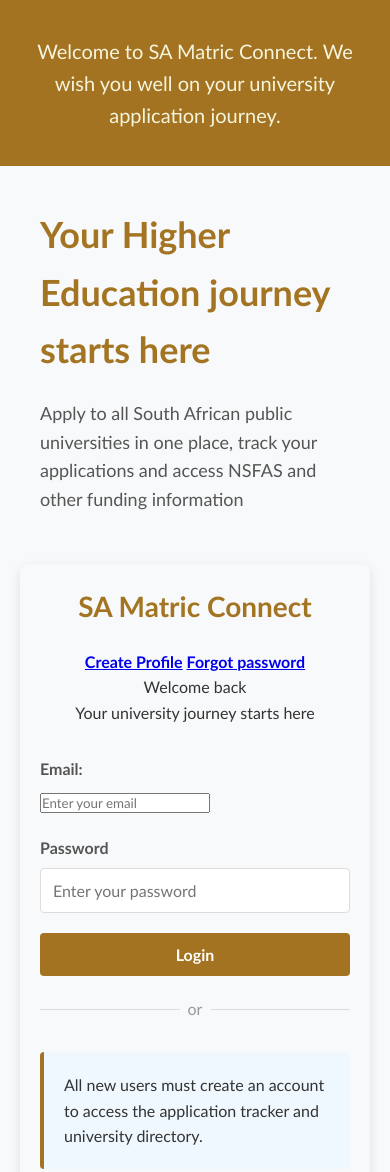
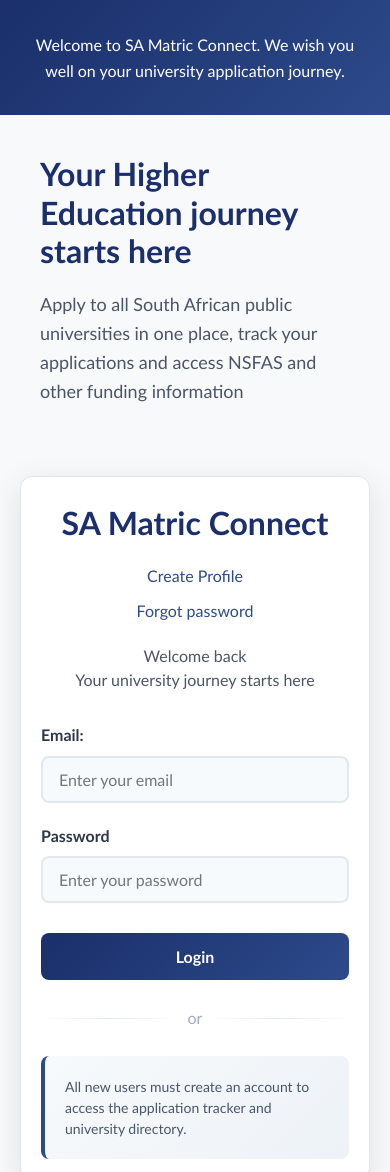
Before and after one commit to Leratogladys/sa_matric_connect, a website: page GitHub/sa-matric-connect/public/index.html in a window 390 px wide. Shown: the top 1172 px of the page. Drawn offline with Linux system fonts and the light colour scheme.

Commit message:
Rename indexscript.js to auth.js and update styles
Renamed indexscript.js to auth.js for clarity. Enhanced index.css with improved layout, color scheme, input, button, and message styles for a more modern and user-friendly interface, including better responsiveness and accessibility.

```diff
--- a/GitHub/sa-matric-connect/public/styles/index.css
+++ b/GitHub/sa-matric-connect/public/styles/index.css
@@ -1,5 +1,4 @@
-
-   *{
+*{
   margin: 0;
   padding: 0;
   box-sizing: border-box;
@@ -20,17 +19,19 @@
 }
 
 .welcome-banner {
-  background-color: #976104df;
-  color: beige;
+  background: linear-gradient(135deg, #1a2f6b 0%, #2d4a8a 100%);
+  color: white;
   padding: 15px 0;
   text-align: center;
   font-size: 20px;
+  font-weight: 500;
 }
 
 .main-content {
   display: flex;
   min-height: 80vh;
   align-items: center;
+  gap: 40px;
 }
 
 .left-section {
@@ -40,84 +41,135 @@
 
 .right-section {
   flex: 1;
-  background-color: #f8f9fa;
+  background: white;
   padding: 40px;
-  border-radius: 8px;
-  box-shadow: 0 4px 12px rgba(0,0, 0, 0.1) ;
-
+  border-radius: 12px;
+  box-shadow: 0 8px 32px rgba(0,0,0,0.1);
+  border: 1px solid #e1e5e9;
 }
 
 .form-header {
-  color: #976104df;
-  text-decoration: none ;
+  text-align: center;
+  margin-bottom: 20px;
+}
+
+.form-header h1 {
+  color: #1a2f6b;
+  margin-bottom: 15px;
+  font-size: 32px;
   font-weight: bold;
 }
 
-.form-header a:hover {
-
-  text-decoration: underline;
+.create {
+  display: flex;
+  justify-content: space-between;
+  align-items: center;
+  margin-bottom: 20px;
 }
 
-h1{
-  color: #976104df;
-  margin-bottom: 20px;
-  font-size: 28px;
-  text-align: center;
+.create a {
+  color: #2d4a8a;
+  text-decoration: none;
+  font-weight: 500;
+  transition: color 0.3s ease;
+}
+
+.create a:hover {
+  color: #1a2f6b;
+  text-decoration: underline;
 }
 
 .welcome-text {
   text-align: center;
   margin-bottom: 30px;
-
+  color: #4a5568;
+  font-size: 16px;
+  line-height: 1.5;
 }
 
 .form-group {
   margin-bottom: 20px;
 }
 
-.create {
-  text-align: center;
-}
-
 label {
   display: block;
-  margin-bottom:8px;
-  font-weight: bold;
-  color: #555;
+  margin-bottom: 8px;
+  font-weight: 600;
+  color: #2d3748;
 }
 
 input[type="text"],
-input[type="password"]{
+input[type="password"],
+input[type="email"] {
   width: 100%;
-  padding:12px;
-  border: 1px solid #ddd;
-  border-radius: 4px;
+  padding: 12px 16px;
+  border: 2px solid #e2e8f0;
+  border-radius: 8px;
   font-size: 16px;
+  transition: border-color 0.3s ease, box-shadow 0.3s ease;
+  background: #f7fafc;
+}
+
+input[type="text"]:focus,
+input[type="password"]:focus,
+input[type="email"]:focus {
+  outline: none;
+  border-color: #2d4a8a;
+  box-shadow: 0 0 0 3px rgba(45, 74, 138, 0.1);
+  background: white;
 }
 
 .login-btn {
   width: 100%;
-  padding: 12px;
-  background-color: #976104df;
+  padding: 14px;
+  background: linear-gradient(135deg, #1a2f6b 0%, #2d4a8a 100%);
   color: white;
   border: none;
-  border-radius: 4px;
+  border-radius: 8px;
   font-size: 16px;
-  font-size: 16px;
-  font-weight: bold;
+  font-weight: 600;
   cursor: pointer;
-  transition: background-color 0.3s;
+  transition: all 0.3s ease;
+  margin-top: 10px;
 }
 
 .login-btn:hover {
-  background-color: rgb(222, 168, 98);
+  background: linear-gradient(135deg, #15255a 0%, #253d7a 100%);
+  transform: translateY(-2px);
+  box-shadow: 0 4px 12px rgba(26, 47, 107, 0.3);
+}
+
+.login-btn:active {
+  transform: translateY(0);
+}
+
+/* Message Styles */
+.message {
+  margin: 15px 0;
+  padding: 12px 16px;
+  border-radius: 8px;
+  font-weight: 500;
+  display: none;
+}
+
+.message.success {
+  background: #f0fff4;
+  color: #22543d;
+  border: 1px solid #9ae6b4;
+}
+
+.message.error {
+  background: #fed7d7;
+  color: #742a2a;
+  border: 1px solid #feb2b2;
 }
 
 .divider {
   text-align: center;
-  margin: 20px 0;
-  color: #999;
+  margin: 25px 0;
+  color: #a0aec0;
   position: relative;
+  font-weight: 500;
 }
 
 .divider::before, .divider::after {
@@ -126,7 +178,7 @@
   top: 50%;
   width: 45%;
   height: 1px;
-  background-color: #ddd;
+  background: linear-gradient(90deg, transparent, #e2e8f0, transparent);
 }
 
 .divider::before {
@@ -138,32 +190,58 @@
 }
 
 .info-section {
-  margin-top: 30px;
+  margin-top: 25px;
   padding: 20px;
-  background-color: #f0f8ff;
-  border-radius: 4px;
-  border-left: 4px solid #976104df;
+  background: linear-gradient(135deg, #f7fafc 0%, #edf2f7 100%);
+  border-radius: 8px;
+  border-left: 4px solid #2d4a8a;
+}
+
+.info-section p {
+  color: #4a5568;
+  font-size: 14px;
+  line-height: 1.5;
+  margin: 0;
 }
 
 .hero-text h2 {
-  font-size: 36px;
-  color: #976104df;
+  font-size: 42px;
+  color: #1a2f6b;
   margin-bottom: 20px;
+  line-height: 1.2;
+  font-weight: bold;
 }
 
 .hero-text p {
   font-size: 18px;
-  color: #555;
+  color: #4a5568;
   margin-bottom: 30px;
+  line-height: 1.6;
 }
 
-@media(max-width:768px) {
-  .main-content{
+@media (max-width: 768px) {
+  .main-content {
     flex-direction: column;
+    gap: 20px;
+  }
+
+  .left-section, .right-section {
+    width: 100%;
+    padding: 20px;
+  }
+
+  .hero-text h2 {
+    font-size: 32px;
+  }
+
+  .create {
+    flex-direction: column;
+    gap: 10px;
+    text-align: center;
+  }
+
+  .welcome-banner {
+    font-size: 16px;
+    padding: 12px 0;
   }
 }
-
-.left-section, .right-section {
-  width: 100%;
-  padding: 20px;
-}
```
Also changed, not shown: GitHub/sa-matric-connect/public/scripts/auth.js (renamed from GitHub/sa-matric-connect/public/scripts/indexscript.js).
